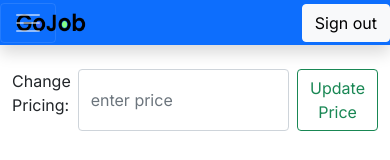
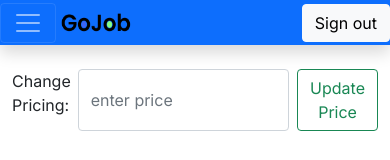
Before and after one commit to kevinsetblue/gojob, a React (Create React App) app: page /pricing in a window 390 px wide. Shown: the top 160 px of the page. Built offline with nearby package versions, Linux system fonts and the light colour scheme; no server answers.

Commit message:
sidebar css

```diff
--- a/src/App.css
+++ b/src/App.css
@@ -40,3 +40,18 @@
     transform: rotate(360deg);
   }
 }
+
+
+
+
+@media screen and (max-width: 768px) {
+   .navbar-brand{
+         margin-left: 45px;
+   }
+}
+
+@media screen and (max-width: 600px) {
+.navbar-brand{
+         margin-left: 45px;
+   }
+}
--- a/src/Components/SideBar.css
+++ b/src/Components/SideBar.css
@@ -14,7 +14,7 @@
 
 @media (max-width: 767.98px) {
 .sidebar {
-    top: 5rem;
+    /* top: 5rem; */
     width: 100%;
   }
 }
--- a/src/Pages/EmployeeAdmin.css
+++ b/src/Pages/EmployeeAdmin.css
@@ -39,13 +39,13 @@
 
 @media screen and (max-width: 1600px) {
 .data-table table {
-    margin: 2rem 5rem 5rem 5rem;
+    margin: 2rem 5rem 5rem 9rem;
     border-radius: 8px;
     border: 1px solid white;
     border-collapse: collapse;
     box-shadow: 0 4px 8px 0 rgba(0, 0, 0, 0.2), 0 6px 20px 0 rgba(0, 0, 0, 0.19);
     overflow: hidden;
-    max-width: 92%;
+    max-width: 86%;
  }
 }
 
```
